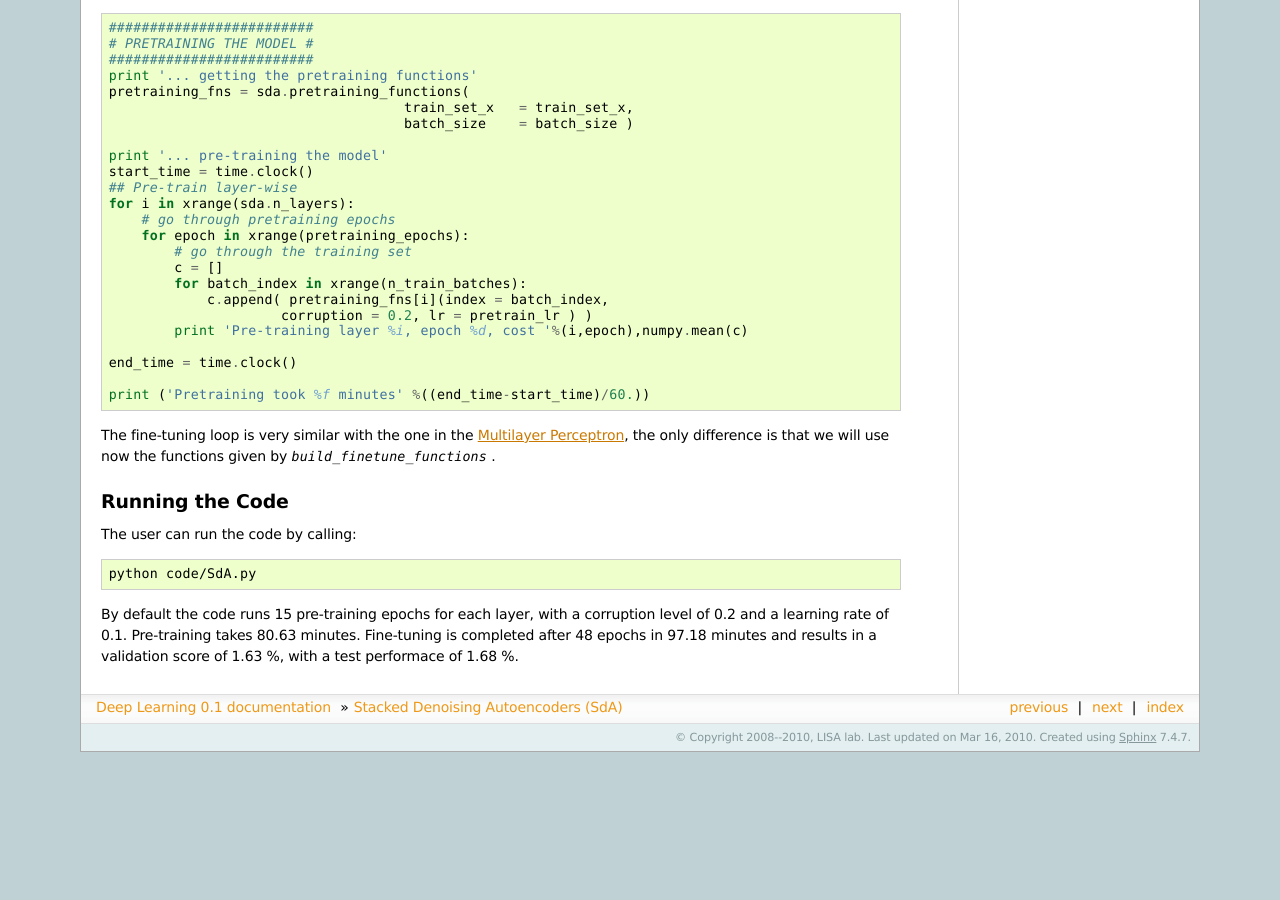
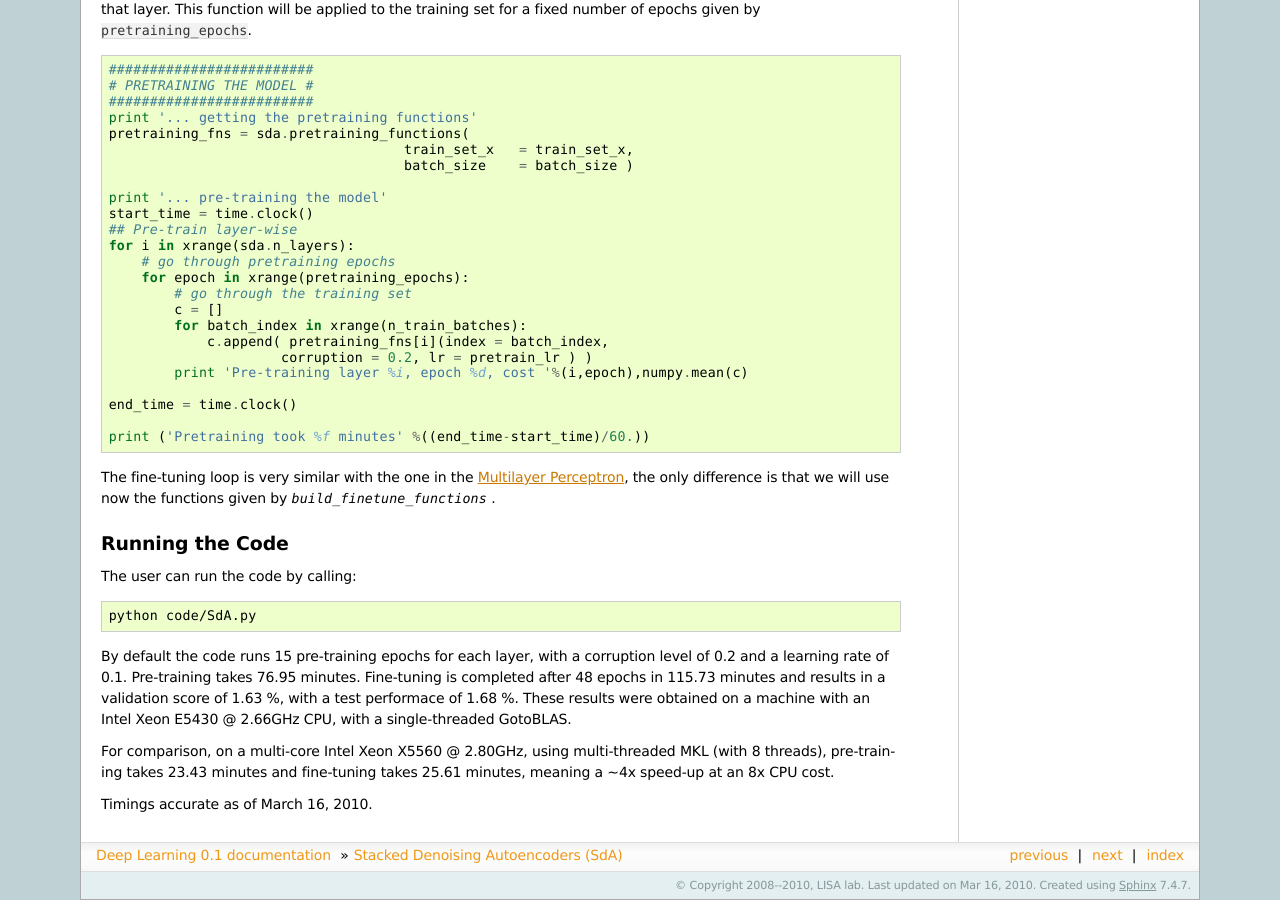
Before and after one commit to lisa-lab/DeepLearningTutorials, a Sphinx documentation site: the page built from doc/SdA.txt, in a window 1280 px wide and 900 px high, scrolled down 5155 px. Built offline with Sphinx 7.4.7, drawn with Linux system fonts in a browser that asks for light colours; formulas are drawn with MathJax 3; before the commit the page ends 5907 px from its top, so only the background shows below that; some of the changed text lies outside the part shown.

Commit message:
Timing info updated/added for the SdA

```diff
--- a/doc/SdA.txt
+++ b/doc/SdA.txt
@@ -179,7 +179,10 @@ bias of the encoding part with its corresponding sigmoid layer.
 
 All we need now is to add the logistic layer on top of the sigmoid
 layers such that we have an MLP. We will
-use the ``LogisticRegression`` class introduced in :ref:`logreg`.
+use the ``LogisticRegression`` class introduced in :ref:`logreg`. Since
+we already have Theano variables pointing to our training dataset we
+will also construct a training function for the MLP (that we will use
+later in the fine-tunining stage).
 
 .. code-block:: python
 
@@ -231,7 +234,8 @@ implements one step of training the ``dA`` correspoinding to layer
         index            = T.lscalar('index')   # index to a minibatch
 
 In order to be able to change the corruption level or the learning rate
-during training we associate Theano variables with default values to them.
+during training we do the following trick. We associate Theano variables
+for them and afterwards provide default values :
 
 .. code-block:: python
 
@@ -424,6 +428,13 @@ The user can run the code by calling:
 
 By default the code runs 15 pre-training epochs for each layer, with
 a corruption level of 0.2 and a learning rate of 0.1. Pre-training takes
-80.63 minutes. Fine-tuning is completed after 48 epochs in 97.18
-minutes and results  in a validation score of 1.63 %, with a test
-performace of 1.68 %.
+76.95 minutes. Fine-tuning is completed after 48 epochs in 115.73
+minutes and results in a validation score of 1.63 %, with a test
+performace of 1.68 %. These results were obtained on a machine with an Intel
+Xeon E5430 @ 2.66GHz CPU, with a single-threaded GotoBLAS.
+
+For comparison, on a multi-core Intel Xeon X5560 @ 2.80GHz, using multi-threaded MKL
+(with 8 threads), pre-training takes 23.43 minutes and fine-tuning takes 25.61 minutes,
+meaning a ~4x speed-up at an 8x CPU cost.
+
+Timings accurate as of March 16, 2010.
```
Also changed, not shown: other parts of doc/SdA.txt (+2 -2 lines).
